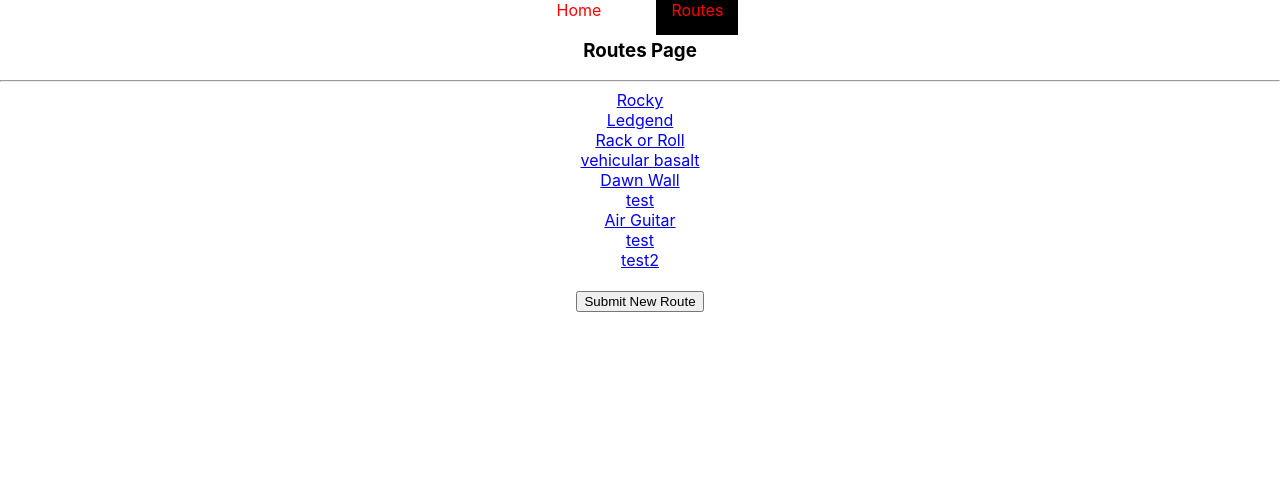
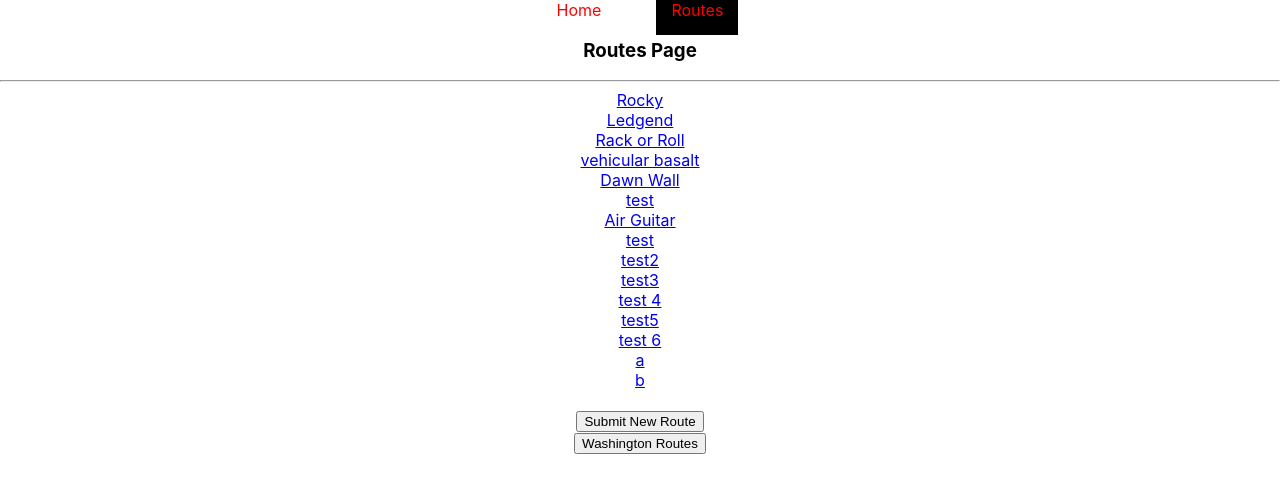
Before and after one commit to atg27/rock-route-app-031521, a React (Create React App) app: page /climbingroutes in a window 1280 px wide. Shown: the top 492 px of the page. Built offline with nearby package versions, Linux system fonts and the light colour scheme; data requests are answered from the project's data file.

Commit message:
working to fix assessment criteria

```diff
--- a/db.json
+++ b/db.json
@@ -53,6 +53,48 @@
       "difficulty": "5.9",
       "name": "test2",
       "id": 9
+    },
+    {
+      "state": "Washington",
+      "difficulty": "5.10",
+      "name": "test3",
+      "id": 10
+    },
+    {
+      "state": "Washington",
+      "difficulty": "5.8",
+      "name": "test 4",
+      "id": 11
+    },
+    {
+      "state": "",
+      "difficulty": "",
+      "name": "",
+      "id": 12
+    },
+    {
+      "state": "Washington",
+      "difficulty": "5.10",
+      "name": "test5",
+      "id": 13
+    },
+    {
+      "state": "Washington",
+      "difficulty": "5.10",
+      "name": "test 6",
+      "id": 14
+    },
+    {
+      "state": "a",
+      "difficulty": "a",
+      "name": "a",
+      "id": 15
+    },
+    {
+      "state": "b",
+      "difficulty": "b",
+      "name": "b",
+      "id": 16
     }
   ]
 }
--- /dev/null
+++ b/src/components/FilterButton.js
@@ -0,0 +1,15 @@
+import React from 'react'
+
+export const FilterButton = (props) => {
+
+
+
+    return (
+
+    <div>
+            <button onClick={props.onFilter}>
+                Washington Routes
+            </button>
+        </div>
+    )
+}
--- a/src/containers/ClimbingRouteForm.js
+++ b/src/containers/ClimbingRouteForm.js
@@ -26,10 +26,9 @@
         .then(res => res.json())
         .then(data => {
             console.log("New Route", data)
-            this.props.history.push('/climbingroutes')
+            // this.props.history.push('/climbingroutes')
+            this.props.history.push(`/climbingroutes/${data.id}`)
         })
-        alert("Route Posted!")
-
     }
 
 
--- a/src/containers/ClimbingRoutes.js
+++ b/src/containers/ClimbingRoutes.js
@@ -1,6 +1,7 @@
 import React, { Component } from 'react'
 import { NewButton } from '../components/NewButton'
 import { ClimbingRouteLink } from '../components/ClimbingRouteLink'
+import { FilterButton } from '../components/FilterButton'
 
 export default class ClimbingRoutes extends Component {
 
@@ -20,9 +21,16 @@
         })
     }
 
+    handleClick = (e) => {
+        console.log("working")
+       const filteredroute = this.state.routes.filter(route => route.state === "Washington")
+       this.setState({routes: [filteredroute]})
+    }
+
     render() {
 
         const routes = this.state.routes.map((route) => <ClimbingRouteLink route={route} key={route.id}/>)
+
 
         return (
             <div>
@@ -34,6 +42,7 @@
 
                 <br/>
                 <NewButton />
+                <FilterButton onFilter={this.handleClick}/>
             </div>
         )
     }
```
Also changed, not shown: src/App.js (line endings or trailing spaces).
